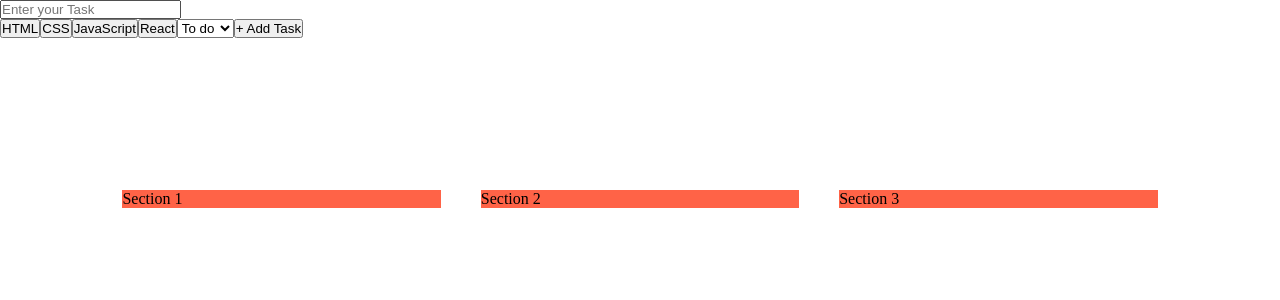
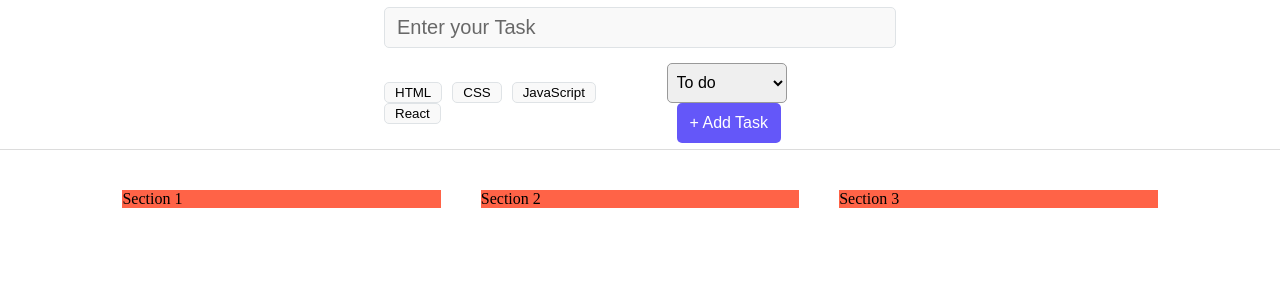
Before and after one commit to atheo810/todo-list-app-react, a React (Vite) app: page / in a window 1280 px wide. Shown: the top 300 px of the page. Built offline with nearby package versions, Linux system fonts and the light colour scheme.

Commit message:
feat: section using div

```diff
--- a/src/components/TaskForm.jsx
+++ b/src/components/TaskForm.jsx
@@ -1,3 +1,4 @@
+import "./TaskForm.css";
 export default function TaskForm() {
   return (
     <header className="app_header">
@@ -8,10 +9,13 @@ export default function TaskForm() {
           placeholder="Enter your Task"
         />
         <div className="task_form_bottom_line">
+          <div>
             <button className="tag">HTML</button>
             <button className="tag">CSS</button>
             <button className="tag">JavaScript</button>
             <button className="tag">React</button>
+          </div>
+          <div>
             <select className="task_status">
               <option value="todo">To do</option>
               <option value="doing">Doing</option>
@@ -19,6 +23,7 @@ export default function TaskForm() {
             </select>
             <button className="task_submit">+ Add Task</button>
           </div>
+        </div>
       </form>
     </header>
   );
```
Lines whose indentation alone changed are shown as unchanged.
